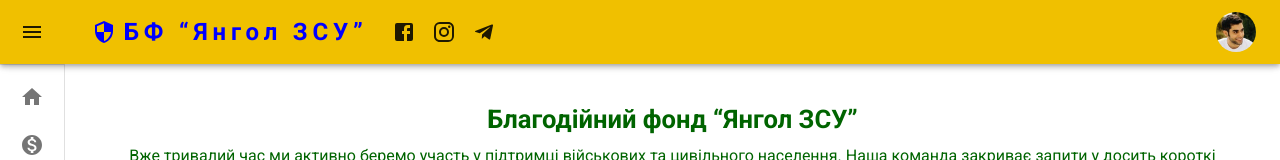
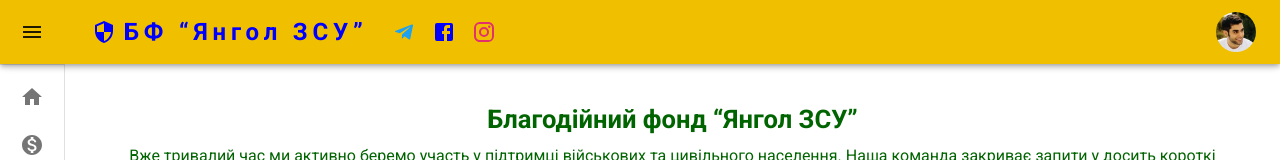
Before and after one commit to SKindij/Angel-ZSU, a Next.js app: page / in a window 1280 px wide. Shown: the top 160 px of the page. Built offline with nearby package versions, Linux system fonts and the light colour scheme.

Commit message:
style: improve code readability through formatting

```diff
--- a/src/views/Layout/AppNavigation.tsx
+++ b/src/views/Layout/AppNavigation.tsx
@@ -31,6 +31,7 @@
 import ContactsIcon from '@mui/icons-material/Contacts';
 import AdminPanelSettingsIcon from '@mui/icons-material/AdminPanelSettings';
 // Social Media Icons
+import YouTubeIcon from '@mui/icons-material/YouTube';
 import FacebookIcon from '@mui/icons-material/Facebook';
 import InstagramIcon from '@mui/icons-material/Instagram';
 import TelegramIcon from '@mui/icons-material/Telegram';
@@ -41,9 +42,9 @@
 // data for site navigation elements
 const MenuItems = [
   { label: 'Головна', href: '/', icon: <HomeIcon /> },
-  { label: 'Збори', href: '/campaigns', icon: <DonateIcon /> },
-  { label: 'Реквізити', href: '/donate', icon: <AccountBalanceIcon /> },
-  { label: 'Звіти', href: '/reports', icon: <ReportsIcon /> },
+  { label: 'Збори', href: '/fund/campaigns', icon: <DonateIcon /> },
+  { label: 'Реквізити', href: '/fund/donate', icon: <AccountBalanceIcon /> },
+  { label: 'Звіти', href: '/fund/reports', icon: <ReportsIcon /> },
 
 ];
 const PlaceholderLinks = [
@@ -98,10 +99,8 @@
 		      <SecurityIcon sx={{ mr: 1, color: 'blue' }} />
           <Typography variant="h5" noWrap component="div"
 		        sx={{
-			        mr: 2,
-              fontWeight: 700,
-              letterSpacing: '0.3rem',
-              color: 'blue',
+			        mr: 2, fontWeight: 700,
+              letterSpacing: '0.3rem', color: 'blue',
 			        // additional styling for mobile phones
 			        '@media screen and (max-width: 600px)': {
                 fontSize: '1.2rem',
@@ -112,19 +111,19 @@
             БФ &ldquo;Янгол ЗСУ&rdquo;
           </Typography>
           {/* Social Media Icons */}
+          <Link href="https://t.me/angel_zsu" rel="noopener noreferrer" target="_blank" passHref>
+            <IconButton color="inherit" size='medium'>
+              <TelegramIcon sx={{ color: '#1DA1F2' }} />
+            </IconButton>
+          </Link>
           <Link href="https://www.facebook.com/groups/1383290902438768/?ref=share" rel="noopener noreferrer" target="_blank" passHref>
-            <IconButton color="inherit">
-              <FacebookIcon />
+            <IconButton color="inherit" size='medium'>
+              <FacebookIcon fontSize="medium" sx={{ color: 'blue' }} />
             </IconButton>
           </Link>
           <Link href="https://www.instagram.com" rel="noopener noreferrer" target="_blank" passHref>
-            <IconButton color="inherit">
-              <InstagramIcon />
-            </IconButton>
-          </Link>
-          <Link href="https://t.me/angel_zsu" rel="noopener noreferrer" target="_blank" passHref>
-            <IconButton color="inherit">
-              <TelegramIcon />
+            <IconButton color="inherit" size='medium'>
+              <InstagramIcon sx={{ color: '#E1306C' }} />
             </IconButton>
           </Link>
 		      {/* Menu User Settings */}
```
Also changed, not shown: src/app/fund/donate/page.tsx (+6 -11 lines).
